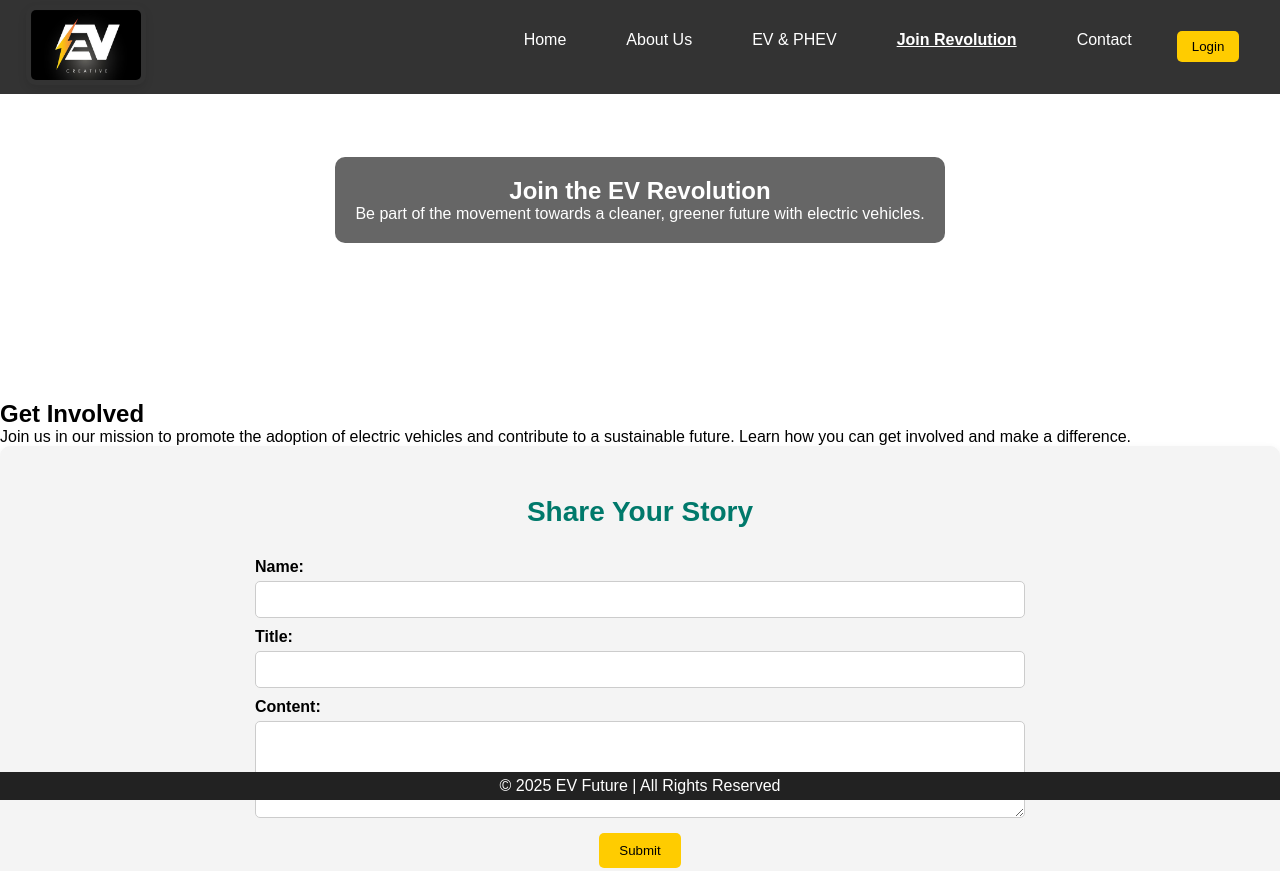
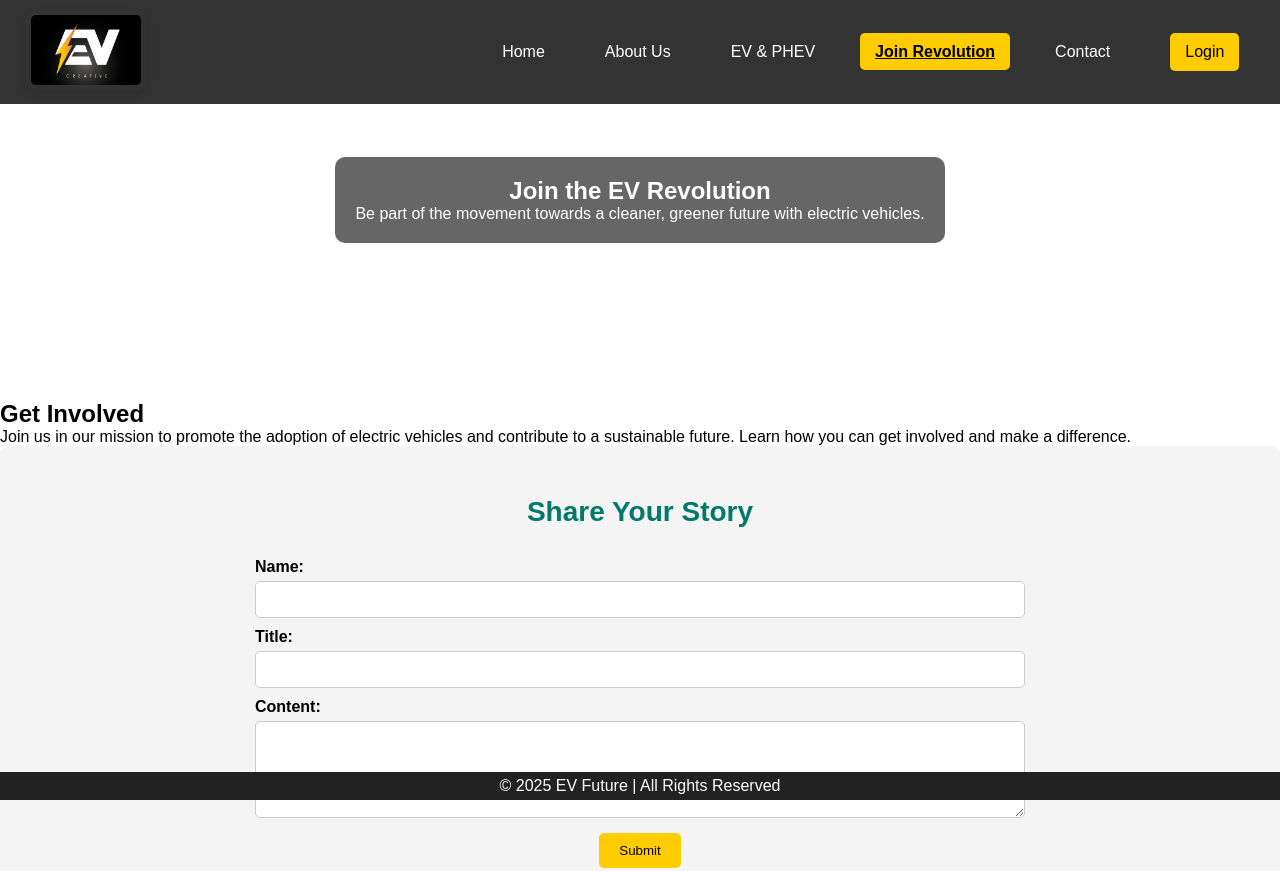
Before and after one commit to mithun2k2/EV-Future-Website, a website: page join.html in a window 1280 px wide. Shown: the top 871 px of the page. Drawn offline with Linux system fonts and the light colour scheme.

Commit message:
CSS styling changed

```diff
--- a/style.css
+++ b/style.css
@@ -25,20 +25,22 @@
     display: flex;
     justify-content: space-between;
     align-items: center;
-    padding: 5px 2%;
+    padding: 10px 2%;
     background-color: #333;
     color: white;
     position: fixed;
     width: 100%;
     top: 0;
     z-index: 1000;
-    margin: 0 auto;
-    z-index: 1000; /* Ensures the navbar is on top */
 }
 
+/* Navigation Links */
 .nav-links {
     list-style: none;
     display: flex;
+    align-items: center; /* Align items vertically */
+    margin: 0;
+    padding: 0;
 }
 
 .nav-links li {
@@ -49,33 +51,31 @@
     color: white;
     text-decoration: none;
     font-size: 16px;
-    padding: 10px 15px; /* Add padding for container effect */
-    border-radius: 5px; /* Rounded corners for container */
-    transition: background-color 0.3s ease-in-out, color 0.3s ease-in-out; /* Smooth transition for hover effect */
+    padding: 10px 15px;
+    border-radius: 5px;
+    transition: background-color 0.3s ease-in-out, color 0.3s ease-in-out;
 }
 
-.nav-links a:hover {
-    background-color: #ffcc00; /* Change background color on hover */
-    color: black; /* Change text color on hover */
+.nav-links a:hover,
+.nav-links a.active {
+    background-color: #ffcc00;
+    color: black;
 }
 
-.nav-links .active {
-    font-weight: bold;
-    text-decoration: none; /* Ensure no underline for active link */
-}
-
-
+/* Login Button */
 .login-btn {
     background: #ffcc00;
     border: none;
-    padding: 8px 15px;
+    padding: 10px 15px;
     cursor: pointer;
     border-radius: 5px;
-    transition: background-color 0.3s ease-in-out; /* Smooth transition for hover effect */
+    font-size: 16px;
+    transition: background-color 0.3s ease-in-out;
+    margin-left: 15px; /* Add spacing between the login button and nav links */
 }
 
 .login-btn:hover {
-    background-color: #e6b800; /* Darker yellow on hover */
+    background-color: #e6b800;
 }
 
 .menu-toggle {
```
